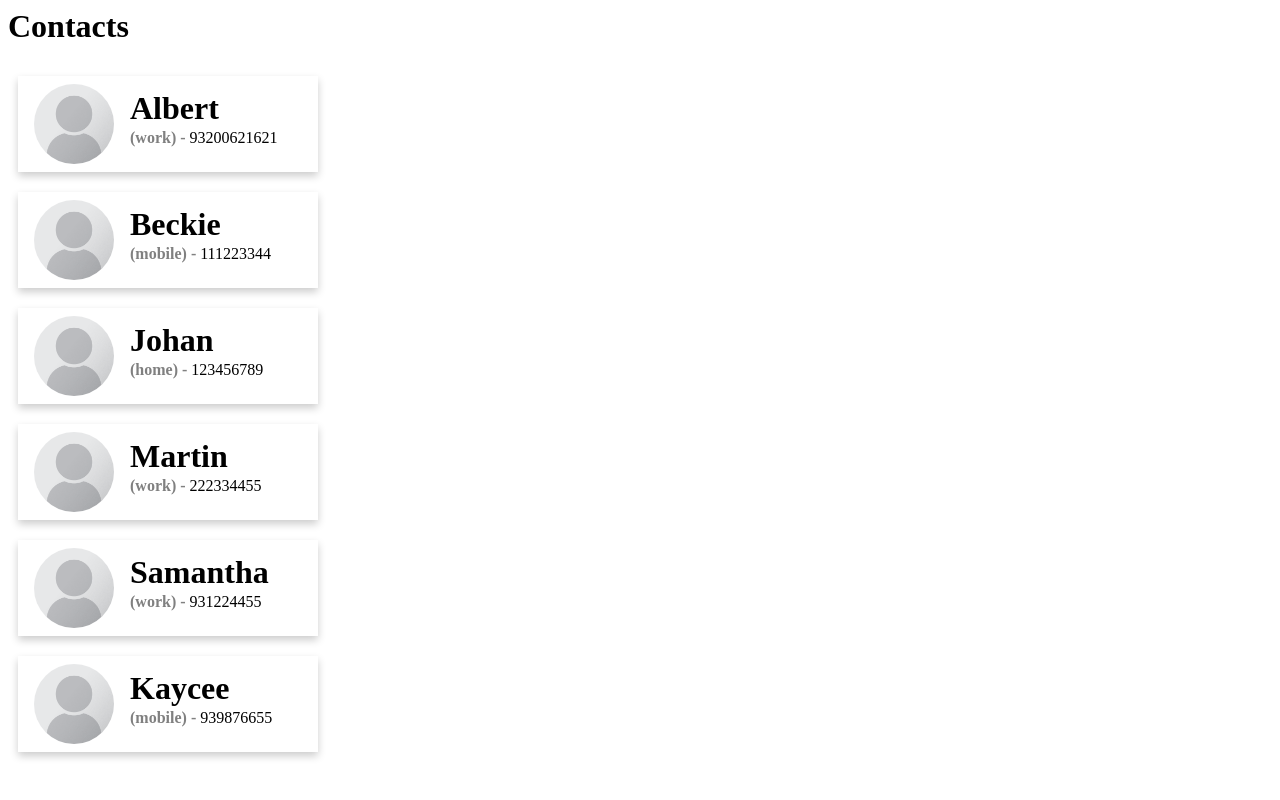
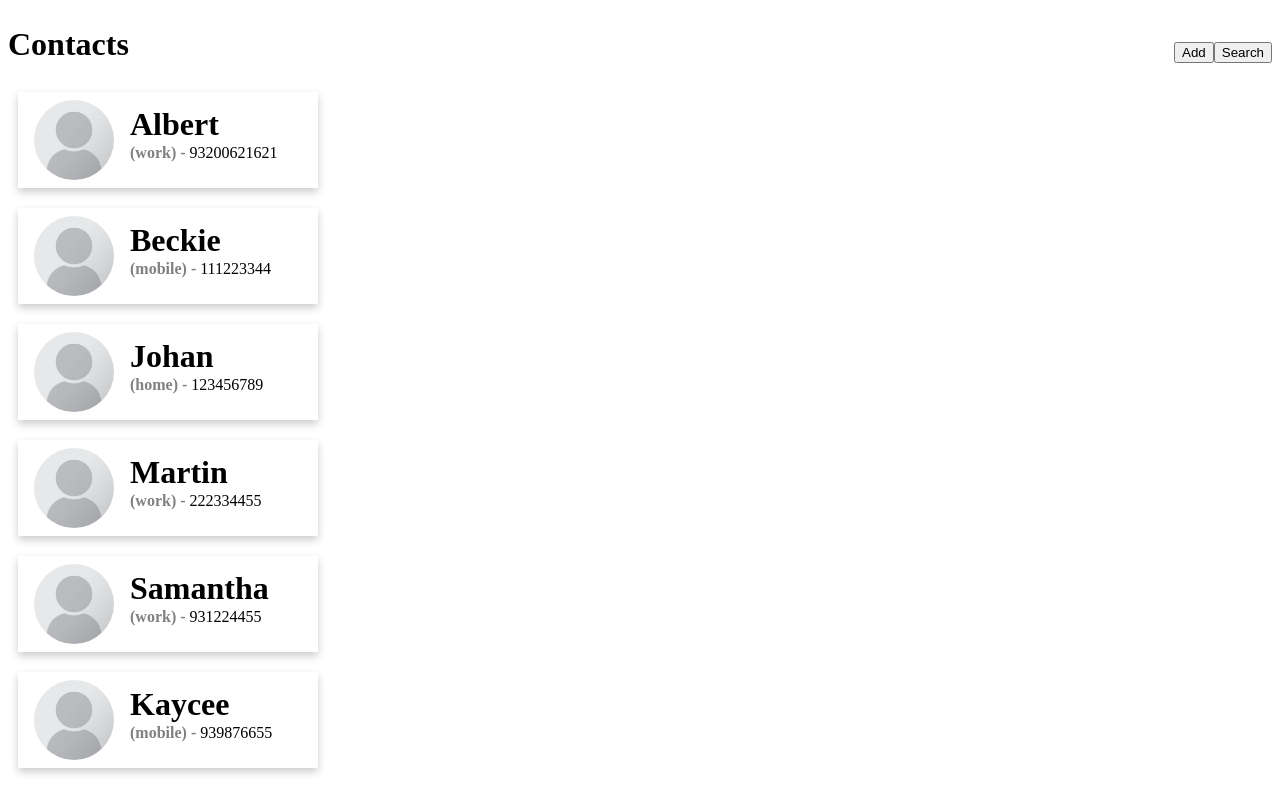
Before and after one commit to kaikcreator/angular-school-c2, an Angular app: page / in a window 1280 px wide. Built offline with nearby package versions, Linux system fonts and the light colour scheme.

Commit message:
completed point 14

```diff
--- a/src/app/contacts-list/contacts-list.component.html
+++ b/src/app/contacts-list/contacts-list.component.html
@@ -1,4 +1,6 @@
 <app-sticky-bar #stickyBar>
+    <button>Add</button>
+    <button>Search</button>
     <h1>Contacts</h1>
 </app-sticky-bar>
 
--- a/src/app/sticky-bar/sticky-bar.component.html
+++ b/src/app/sticky-bar/sticky-bar.component.html
@@ -1,3 +1,9 @@
-<div [class.sticky-header]="isSticky">
+<div class="container" [class.sticky-header]="isSticky">
+
   <ng-content></ng-content>
+
+  <div class="buttons">
+    <ng-content select="button"></ng-content>
+  </div>
+
 </div>
--- a/src/app/sticky-bar/sticky-bar.component.scss
+++ b/src/app/sticky-bar/sticky-bar.component.scss
@@ -18,7 +18,7 @@
     position: fixed;
     top: 0;
     left: 0;
-    width: 100%;
+    width: calc(100% - 16px);
     background: white;
     margin: 0;
     padding-left: 8px;
```
